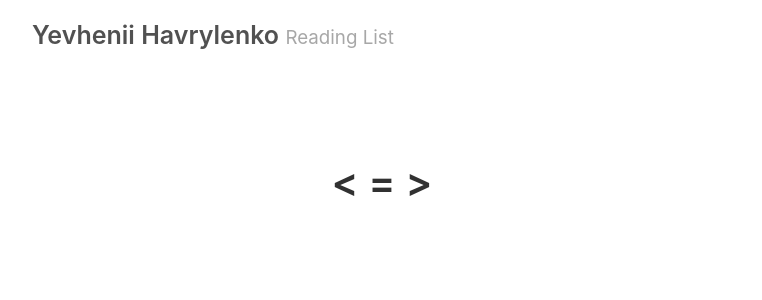
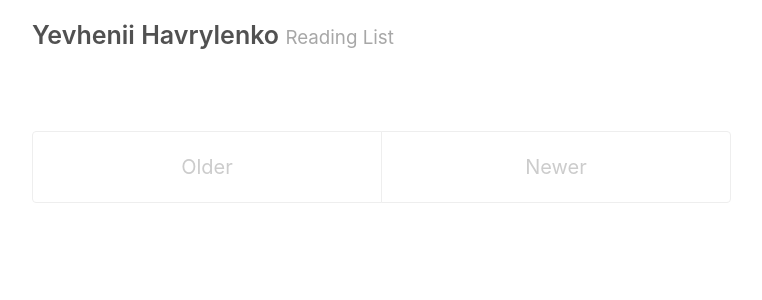
Before and after one commit to yevhenii-havrylenko/yevhenii-havrylenko.github.io, a Jekyll site: the page built from index.md, in a window 1280 px wide. Shown: the top 300 px of the page, without its empty margins (258-1020 px from the left). Built offline with Jekyll 4.4.1, drawn with Linux system fonts in a browser that asks for light colours.

Commit message:
Update index.md

```diff
--- a/index.md
+++ b/index.md
@@ -12,25 +12,22 @@ title: Home
       </a>
     </h1>
 
-    <time datetime="{{ post.date | date_to_xmlschema }}" class="post-date">{{ post.date | date: "%Y-%m-%d" }}</time>
+    <time datetime="{{ post.date | date_to_xmlschema }}" class="post-date">{{ post.date | date_to_string }}</time>
 
-    {{ post.excerpt }}
+    {{ post.content }}
   </article>
   {% endfor %}
 </div>
 
 <div class="pagination">
-  <h1>
+  {% if paginator.next_page %}
+    <a class="pagination-item older" href="{{ paginator.next_page_path | prepend: site.baseurl }}">Older</a>
+  {% else %}
+    <span class="pagination-item older">Older</span>
+  {% endif %}
   {% if paginator.previous_page %}
-    <a href="{{ paginator.previous_page_path }}" class="previous">&lt;</a>
+    <a class="pagination-item newer" href="{{ paginator.previous_page_path | prepend: site.baseurl }}">Newer</a>
   {% else %}
-    <span class="previous">&lt;</span>
+    <span class="pagination-item newer">Newer</span>
   {% endif %}
-  <span>=</span>
-  {% if paginator.next_page %}
-    <a href="{{ paginator.next_page_path }}" class="next">&gt;</a>
-  {% else %}
-    <span class="next ">&gt;</span>
-  {% endif %}
-  </h1>
 </div>
```
